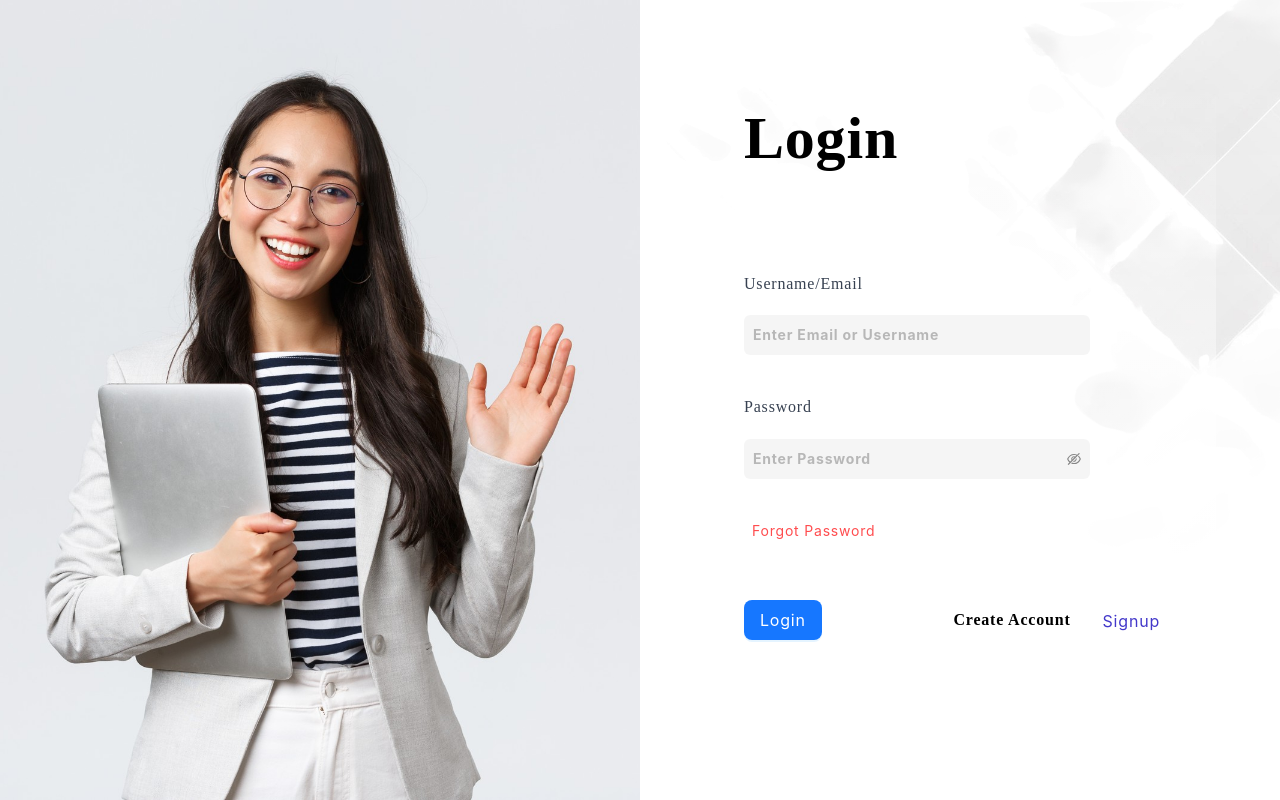
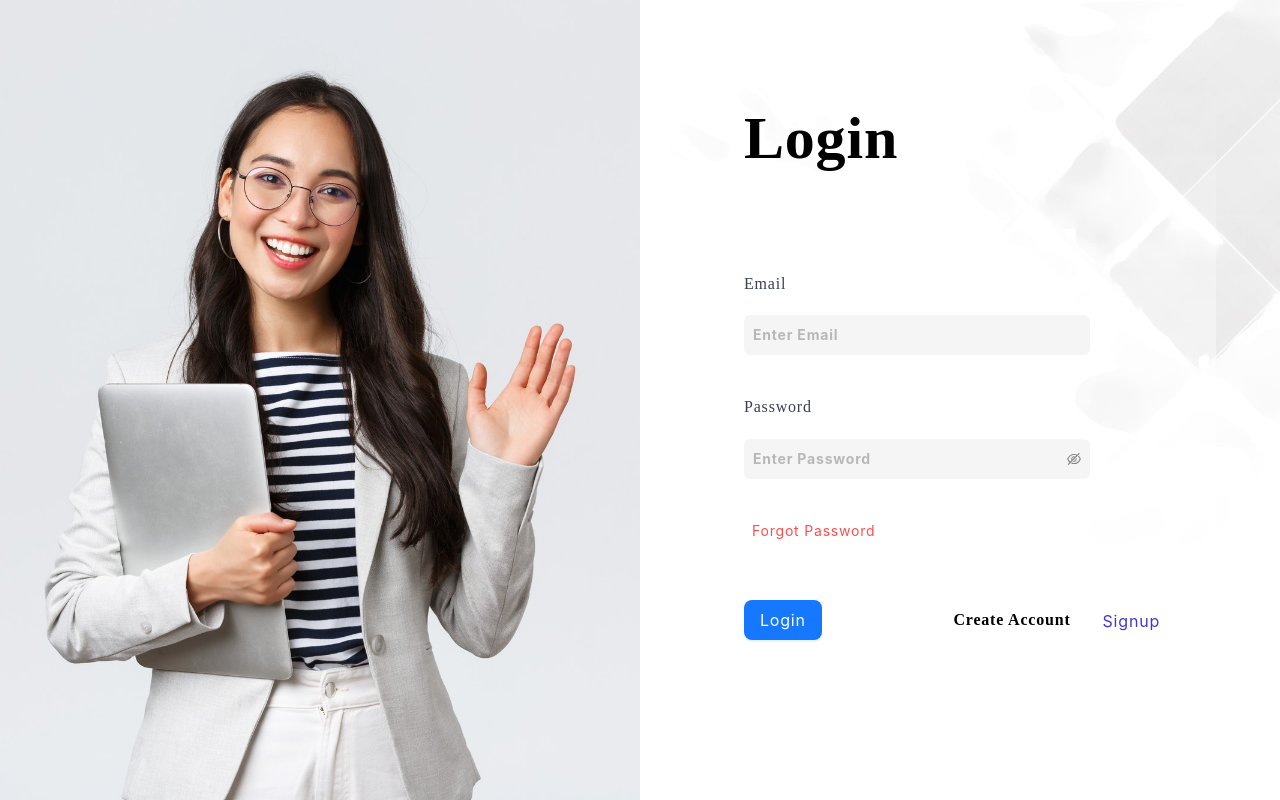
Before and after one commit to samuelraj2810/E-Learning-Platform, a React (Create React App) app in the folder client/: page /login in a window 1280 px wide. Built offline with nearby package versions, Linux system fonts and the light colour scheme.

Commit message:
changes in function

```diff
--- /dev/null
+++ b/client/src/Components/ApiFunction/ApiFunction.jsx
@@ -0,0 +1,14 @@
+import axios from "axios"
+
+export const POST = async(action,params) => {
+    try{
+        const result = await axios.post(action,params);
+        if(result.status === 200){
+            return result
+        }
+    }
+    catch(error){
+        console.log(error)
+    }
+
+}
--- a/client/src/Components/Login.jsx
+++ b/client/src/Components/Login.jsx
@@ -6,28 +6,24 @@ import CustomButton from "./Common/CustomButton";
 import loginLeftImage from "../Assets/Images/loginbg.jpg"
 import { Link, useNavigate } from "react-router-dom";
 import axios from "axios";
+import { POST } from "./ApiFunction/ApiFunction";
 const Login = () => {
   const navigate = useNavigate()
   const [loginData,setLoginData] = useState({
-    username:null,
+    email:null,
     password:null,
   })
   const handleChange = (e) => {
     const { name, value } = e.target;
-    setLoginData((prevData) => ({ [name]: value }));
+    setLoginData((prevData) => ({...prevData, [name]: value }));
   }
   const handleSubmit = async(e) =>{
     e.preventDefault()
-    const result = await axios.post("http://localhost:3000/login",loginData)
-    try{
-      if(result.status === 200){
-        navigate("/")
-      }
-    }catch(e){
-      console.log(e)
-    }
+   const result = await POST("http://localhost:3000/login",loginData)
+   if(result.status === 200){
+    navigate("/")
+   }
   }
-  console.log(loginData)
   return (
     <div className="font-Poppins flex h-screen tracking-wider ">
       <div className="h-full w-1/2 md:w-2/5 lg:w-1/2 bg-gray-400 hidden md:block">
@@ -47,11 +43,11 @@ const Login = () => {
             className="w-4/5 md:w-11/12 lg:w-4/5 mx-auto p-2"
             variant="filled"
             type="text"
-            title="username/Email"
-            name="username"
-            value={loginData.username}
+            title="Email"
+            name="email"
+            value={loginData.email}
             onChange={handleChange}
-            placeholder="Enter Email or Username"
+            placeholder="Enter Email"
           />
           <CustomInput
             className="w-4/5 md:w-11/12 lg:w-4/5 mx-auto p-2"
--- a/client/src/Components/Signup.jsx
+++ b/client/src/Components/Signup.jsx
@@ -114,7 +114,7 @@ function Signup() {
           }
         />
         <div>
-          <CustomButton title="submit" color="solid" type="submit" onClick={handleSubmit}/>
+          <CustomButton title="submit" color="solid" onClick={handleSubmit}/>
           <Link to="/login"><CustomButton title="Back" className="mx-4 text-Primary tracking-wider" variant="link" color="solid" /></Link>
         </div>
       </form>
```
Also changed, not shown: 1 other file (tests, documents, lock files or other folders).
